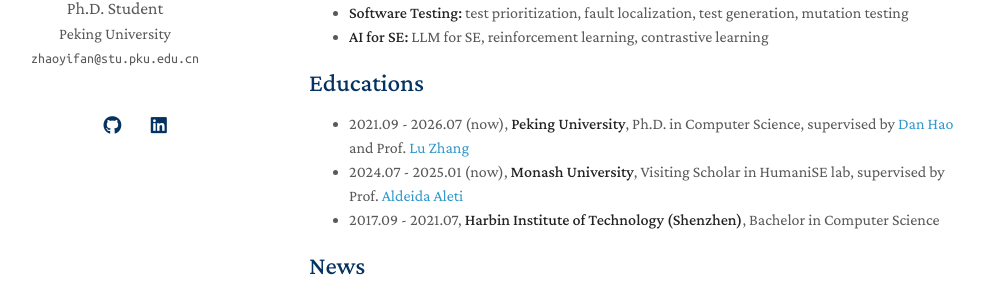
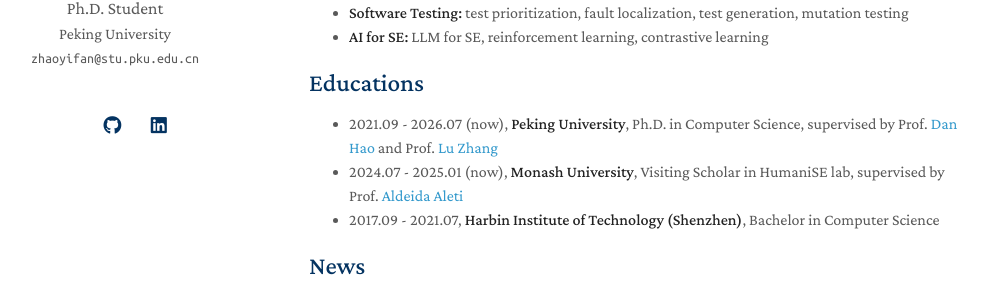
Before and after one commit to yifan-CodeDir/yifan-CodeDir.github.io, a Jekyll site: the page built from index.md, in a window 1280 px wide and 900 px high. Shown: the part 242-540 px from the top of the window, without its empty margins (161-1148 px from the left). Built offline with Jekyll 4.4.1, drawn with Linux system fonts in a browser that asks for light colours; a style sheet for code colours, icons or effects is not loaded; our own code applies the rules of GitHub Pages for plain Markdown files; part of the change alters nothing that is shown; some of the changed text lies outside the part shown.

Commit message:
Update index.md

```diff
--- a/index.md
+++ b/index.md
@@ -13,7 +13,7 @@ I am a fourth year Ph.D. student at Peking University (scheduled to graduate in
 - **AI for SE:** LLM for SE, reinforcement learning, contrastive learning
 
 ## Educations
-- 2021.09 - 2026.07 (now), **Peking University**, Ph.D. in Computer Science, supervised by [Dan Hao](https://scholar.google.com/citations?user=34W2ZrMAAAAJ&hl=zh-CN) and Prof. [Lu Zhang](https://scholar.google.com/citations?hl=zh-CN&user=JUnz2VcAAAAJ)
+- 2021.09 - 2026.07 (now), **Peking University**, Ph.D. in Computer Science, supervised by Prof. [Dan Hao](https://scholar.google.com/citations?user=34W2ZrMAAAAJ&hl=zh-CN) and Prof. [Lu Zhang](https://scholar.google.com/citations?hl=zh-CN&user=JUnz2VcAAAAJ)
 - 2024.07 - 2025.01 (now), **Monash University**, Visiting Scholar in HumaniSE lab, supervised by Prof. [Aldeida Aleti](https://users.monash.edu.au/~aldeidaa/)
 - 2017.09 - 2021.07, **Harbin Institute of Technology (Shenzhen)**, Bachelor in Computer Science
 
@@ -27,3 +27,8 @@ I am a fourth year Ph.D. student at Peking University (scheduled to graduate in
 {% include_relative _includes/publications.md %}
 
 {% include_relative _includes/services.md %}
+
+## Hobbies
+- Reading books
+- Watching movies
+- Touching fish
```
